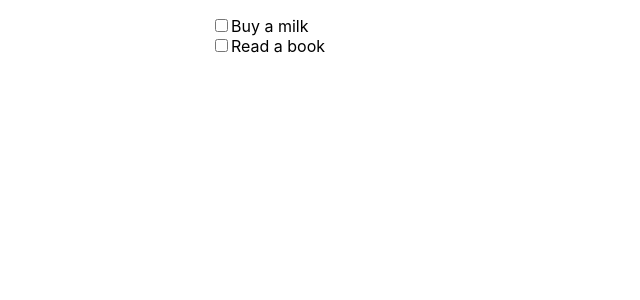
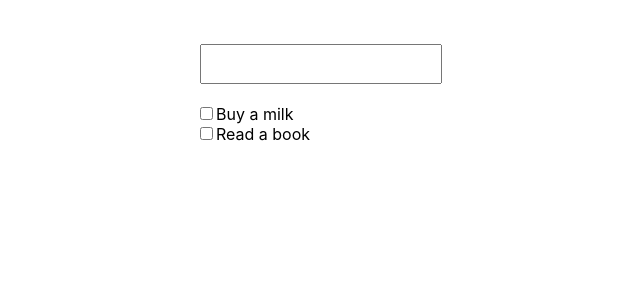
Before and after one commit to Entali/react-hooks-playground, a React (Create React App) app: page / in a window 1280 px wide. Shown: the top 300 px of the page, without its empty margins (319-959 px from the left). Built offline with nearby package versions, Linux system fonts and the light colour scheme.

Commit message:
TodoInput ui

```diff
--- a/src/App.js
+++ b/src/App.js
@@ -1,5 +1,5 @@
 import React, {useState} from 'react';
-import {TodoList} from './Todos';
+import Todos from './Todos';
 import './App.css';
 
 const App = () => {
@@ -12,7 +12,7 @@ const App = () => {
 
   return (
       <div className="App">
-        <TodoList todos={todos}/>
+        <Todos todos={todos}/>
       </div>
   );
 }
--- a/src/Todos.js
+++ b/src/Todos.js
@@ -1,19 +1,43 @@
 import React from 'react';
+
+const Todos = ({todos}) => {
+  return (
+      <div style={{
+        width: '250px',
+        margin: '40px auto',
+        display: 'flex',
+        flexDirection: 'column'
+      }}>
+        <TodoInput/>
+        <TodoList todos={todos}/>
+      </div>
+  )
+}
+
+const TodoInput = () => {
+  return (
+      <input
+          style={{
+            height: '40px',
+            boxSizing: 'border-box',
+            margin: '4px',
+            padding: '5px 10px'
+          }}
+          type="text"
+      />
+  )
+}
 
 const TodoList = ({todos}) => {
   return (
-      <div style={{
-        width: '300px',
-        margin: '0 auto'
-      }}>
       <ul style={{
+        padding: '0',
         textAlign: 'left',
         listStyle: 'none'
       }}>
         {todos.map(todo => <TodoItem
             key={`${todo.id}-${todo.name}`} {...todo}/>)}
       </ul>
-      </div>
   );
 };
 
@@ -24,7 +48,7 @@ const TodoItem = ({name, isDone}) => {
           <span>
           <input
               type="checkbox"
-              // checked={isDone}
+              checked={isDone}
           />
         </span>
           <span>{name}</span>
@@ -33,7 +57,4 @@ const TodoItem = ({name, isDone}) => {
   )
 };
 
-export {
-  TodoList,
-  TodoItem
-}
+export default Todos;
```
Lines whose indentation alone changed are shown as unchanged.
